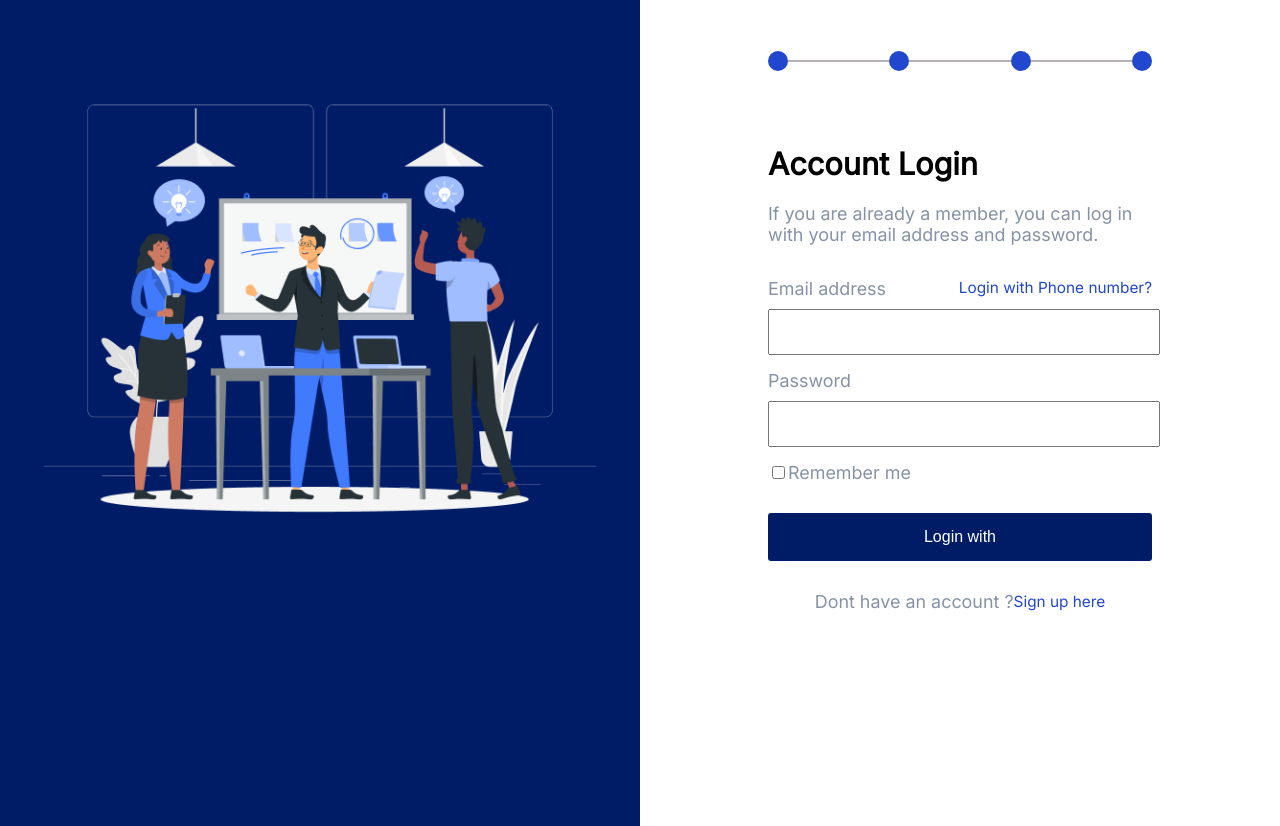
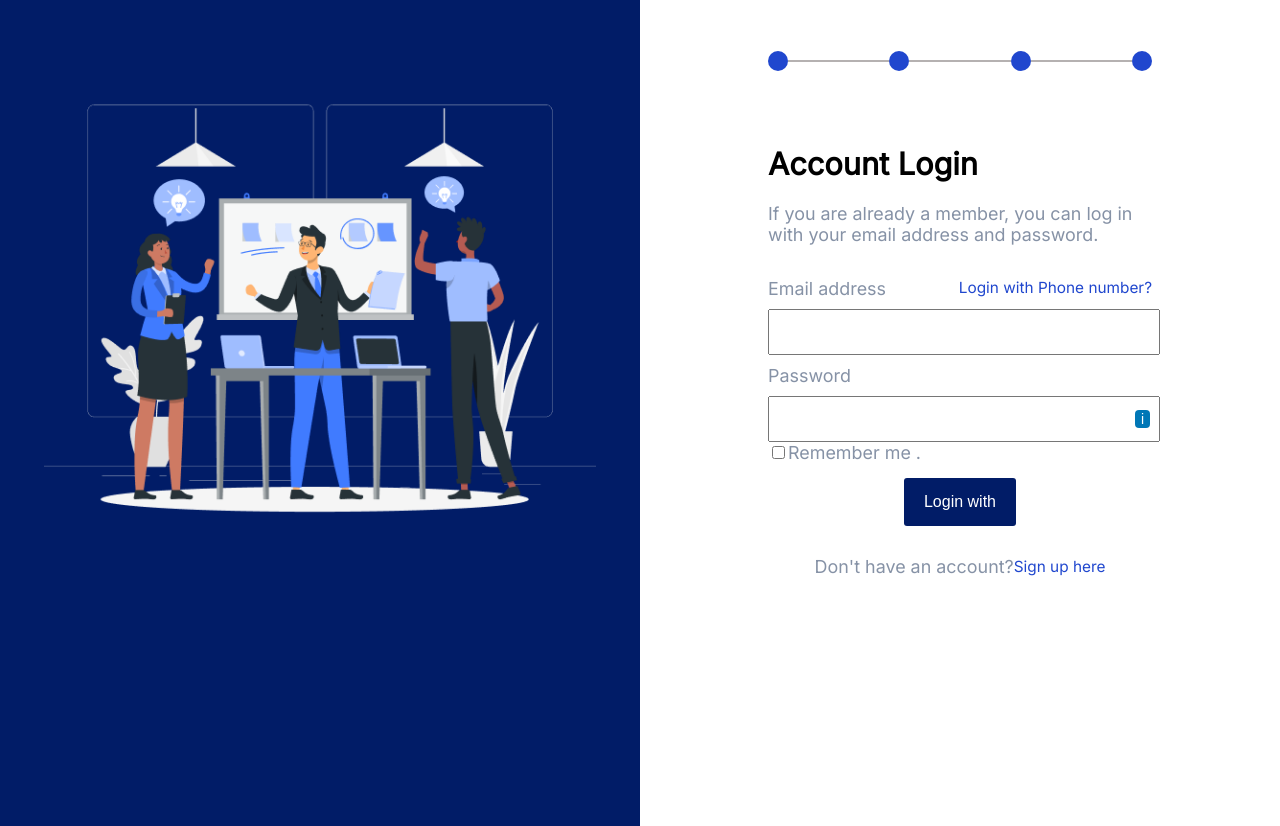
Before and after one commit to akash85246/pro-go, a React (Vite) app: page /logIn in a window 1280 px wide. Built offline with nearby package versions, Linux system fonts and the light colour scheme.

Commit message:
add validation

```diff
--- a/src/component/index.css
+++ b/src/component/index.css
@@ -63,6 +63,7 @@ body {
 }
 
 .button {
+  margin: 100px;
   background-color: #011c67;
   color: #fff;
   border: none;
@@ -91,3 +92,15 @@ body {
 .loginImage {
   padding: 5%;
 }
+
+.show {
+  background-color: #0077b6; /* Change the background color as needed */
+  color: #fff; /* Text color */
+  border: none;
+  padding: 5;
+  border-radius: 4px;
+  cursor: pointer;
+  font-size: 14px;
+  margin-left: -25px;
+  z-index: 1;
+}
--- a/src/component/loginForm.jsx
+++ b/src/component/loginForm.jsx
@@ -1,16 +1,46 @@
+import React, { useState } from "react";
+import ProgressBar from "./progress";
+
 function LoginForm() {
+  const [email, setEmail] = useState("");
+  const [password, setPassword] = useState("");
+  const [showPassword, setShowPassword] = useState(false);
+
+  function validateEmail(email) {
+    const emailCheck = /^[\w\.-]+@[\w\.-]+\.\w+/;
+    return emailCheck.test(email) || email === "";
+  }
+
+  function validatePassword(password) {
+    return password.length >= 5 && password.length <= 15;
+  }
+
+  function handleEmailChange(event) {
+    const inputEmail = event.target.value;
+    setEmail(inputEmail);
+
+    if (!validateEmail(inputEmail)) {
+      document.getElementById("emailError").innerHTML =
+        '**Email should have "@" and "."';
+    } else {
+      document.getElementById("emailError").innerHTML = "";
+    }
+  }
+
+  function handlePasswordChange(event) {
+    const inputPassword = event.target.value;
+    setPassword(inputPassword);
+  }
+
+  function handleSubmit(event) {
+    event.preventDefault(); // Prevents the form from submitting in the default way
+    console.log("Email:", email);
+    console.log("Password:", password);
+  }
+
   return (
     <div className="loginContainer right">
-      <div className="progress-bar">
-        <div className="circle"></div>
-        <div className="line"></div>
-        <div className="circle"></div>
-        <div className="line"></div>
-        <div className="circle"></div>
-        <div className="line"></div>
-        <div className="circle"></div>
-      </div>
-
+      <ProgressBar />
       <div>
         <h1>Account Login</h1>
         <p className="light">
@@ -18,28 +48,58 @@ function LoginForm() {
           and password.
         </p>
       </div>
+      <form onSubmit={handleSubmit}>
         <div className="entry">
           <div style={{ display: "flex", justifyContent: "space-between" }}>
             <label className="light">Email address</label>
             <a className="blue">Login with Phone number?</a>
           </div>
-        <input type="text" className="input" />
+          <input
+            type="text"
+            className="email input"
+            value={email}
+            onChange={handleEmailChange}
+            maxLength={50}
+            required
+          />
+          <span id="emailError" className="error" />
         </div>
-      <div
-        style={{ display: "flex", flexDirection: "column" }}
-        className="entry"
-      >
+        <div className="entry">
           <label className="light">Password</label>
-        <input type="password" className="input" />
+          <div style={{ display: "flex", alignItems: "center" }}>
+            <input
+              type={showPassword ? "text" : "password"}
+              className="password input"
+              value={password}
+              onChange={handlePasswordChange}
+              maxLength={15}
+              minLength={5}
+              required
+            />
+            <input
+              type="button"
+              value="i"
+              className="show"
+              onClick={() => setShowPassword(!showPassword)}
+            />
           </div>
-      <label className="light">
+        </div>
+        <div>
           <input type="checkbox" />
-        Remember me
-      </label>
-      <input type="submit" className="button" value="Login with" />
+          <label className="light">Remember me .</label>
+        </div>
+        <div style={{ display: "flex", justifyContent: "center" }}>
+          <input
+            type="submit"
+            className="button"
+            value="Login with"
+            disabled={!validateEmail(email) || !validatePassword(password)}
+          />
+        </div>
+      </form>
       <div className="signUp">
-        <span className="light">Dont have an account ? </span>
-        <a className="blue"> Sign up here</a>
+        <span className="light">Don't have an account? </span>
+        <a className="blue">Sign up here</a>
       </div>
     </div>
   );
--- /dev/null
+++ b/src/component/progress.jsx
@@ -0,0 +1,14 @@
+export default function ProgressBar() {
+    return (
+      <div className="progress-bar">
+        <div className="circle"></div>
+        <div className="line"></div>
+        <div className="circle"></div>
+        <div className="line"></div>
+        <div className="circle"></div>
+        <div className="line"></div>
+        <div className="circle"></div>
+      </div>
+    );
+
+}
--- a/src/index.jsx
+++ b/src/index.jsx
@@ -1,6 +1,6 @@
 
 import React from "react";
-import ReactDOM from "react-dom";
+import ReactDOM from "react-dom/client";
 import App from "./component/App";
 
 const container = document.getElementById("root");
```
Lines whose indentation alone changed are shown as unchanged.
